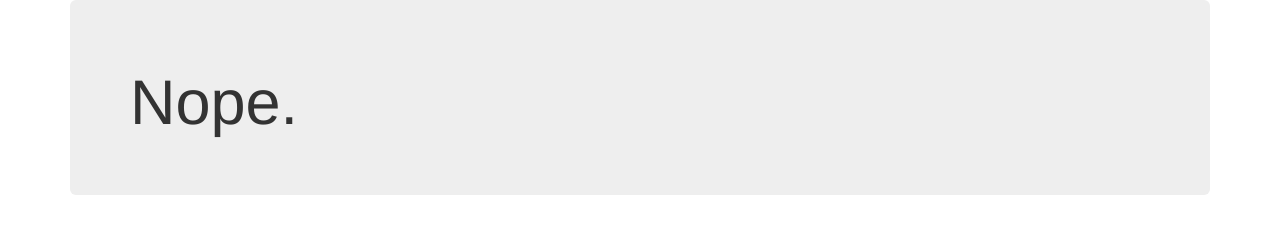
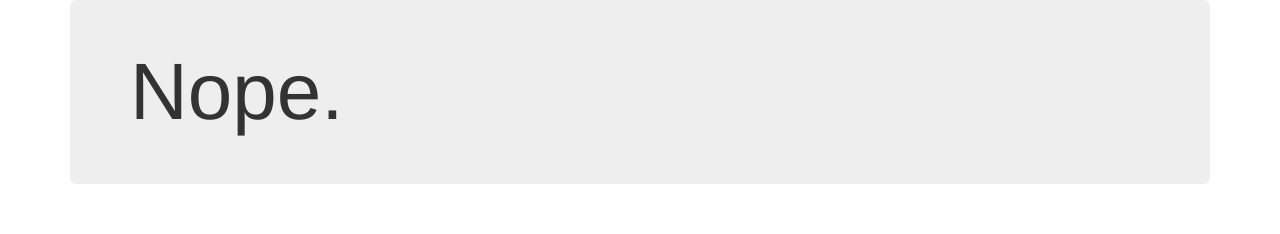
Before and after one commit to mu35li/istdercodevommafiaraumschongeaendert.de, a plain HTML site: page index.html in a window 1280 px wide. Drawn offline with nearby package versions, Linux system fonts and the light colour scheme.

Commit message:
bigger heading

```diff
--- a/index.html
+++ b/index.html
@@ -19,7 +19,7 @@
   <body>
     <div class="container">
     <div class="jumbotron">
-      <h1 style="font-size: 80;">Nope.</h1>
+      <h1 style="font-size: 80px;margin: 0 auto;">Nope.</h1>
     </div></div>
 
     <!-- jQuery (necessary for Bootstrap's JavaScript plugins) -->
```
